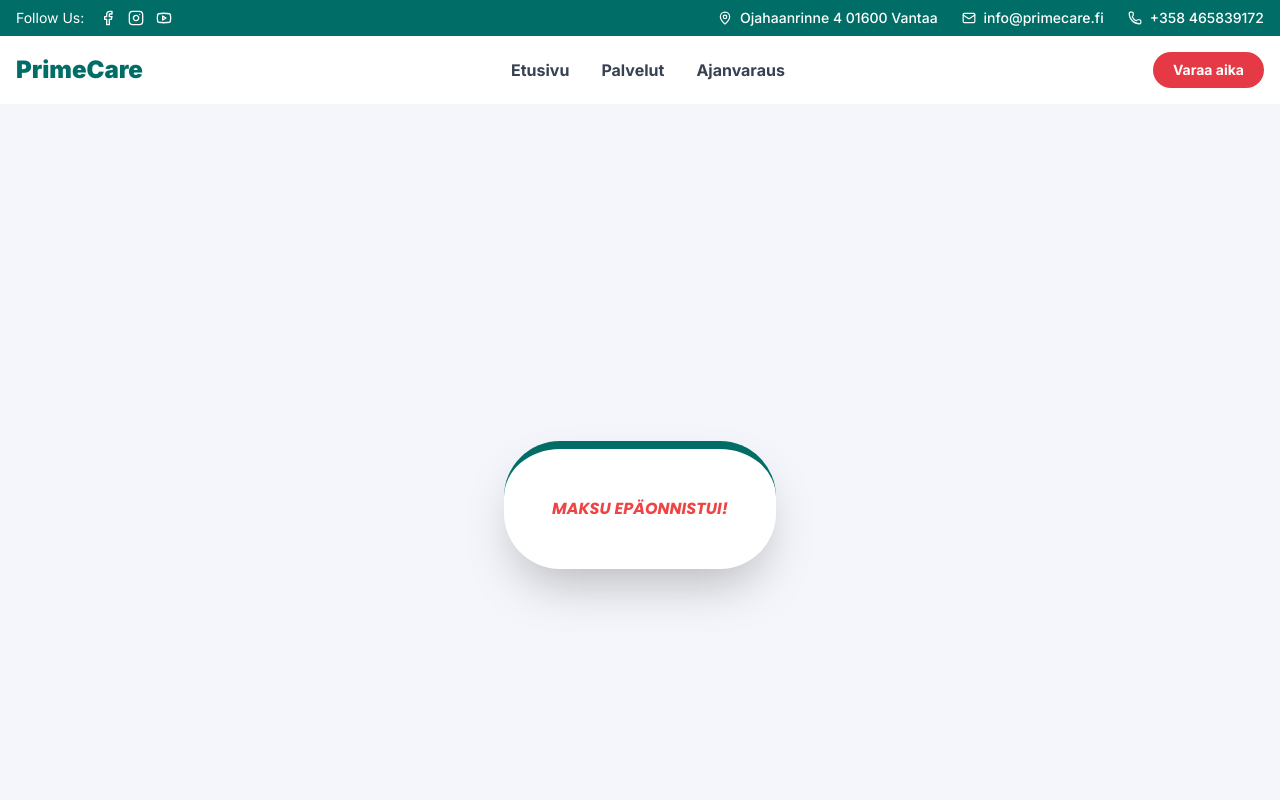
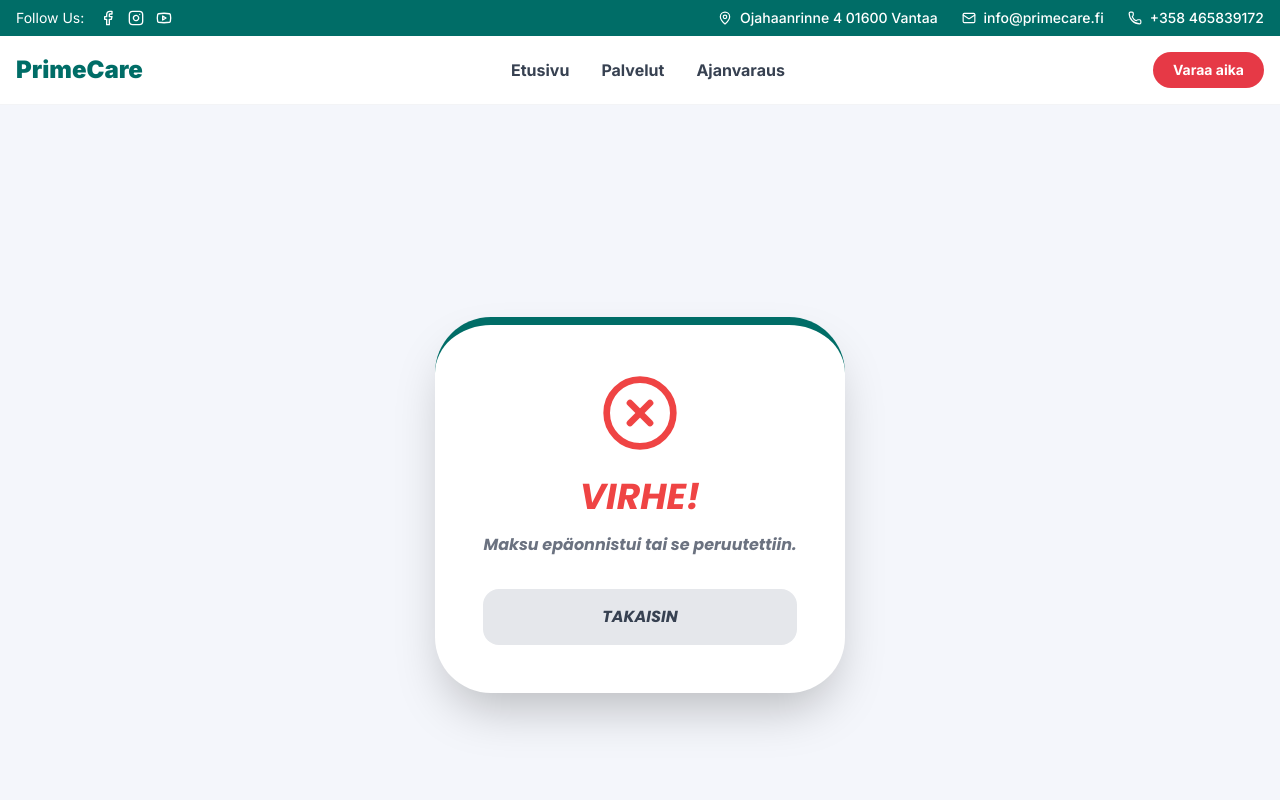
Before and after one commit to alfuapp/primelast, a Next.js app: page /paytrail/payment-success in a window 1280 px wide. Shown: the top 800 px of the page. Built offline with nearby package versions, Linux system fonts and the light colour scheme.

Commit message:
hagaajinta dashbordka u dambeeyay

```diff
--- a/app/paytrail/payment-success/page.tsx
+++ b/app/paytrail/payment-success/page.tsx
@@ -14,19 +14,19 @@ function SuccessContent() {
   useEffect(() => {
     const finalizeOrder = async () => {
       const checkoutStatus = searchParams.get('checkout-status');
+      const orderId = searchParams.get('checkout-stamp');
 
-      if (checkoutStatus === 'ok') {
+      if (checkoutStatus === 'ok' && orderId) {
         try {
           // ⭐ Halkan ayaan Firestore ku kaydinaynaa xogta foomka ee dhabta ah
           await addDoc(collection(db, "tilaukset"), {
-            orderId: searchParams.get('checkout-stamp'),
+            orderId: orderId,
             etunimi: searchParams.get('checkout-firstname') || "Asiakas",
-            sukunimi: searchParams.get('checkout-lastname') || "",
             email: searchParams.get('checkout-email') || "Ei sähköpostia",
             hinta: Number(searchParams.get('checkout-amount')) / 100,
 
-            // ⭐ KUWAN AYAA HADDA MUHIIM AH:
-            puh: searchParams.get('puh') || "Ei puhelinnumeroa",
+            // ⭐ XOGTA CUSUB (Waxay ka imaanaysaa URL-ka la soo hufay)
+            puh: searchParams.get('puh') || "Ei numeroa",
             viesti: searchParams.get('viesti') || "Ei viestiä",
             palvelu: searchParams.get('palvelu') || "Palvelu",
 
@@ -38,7 +38,7 @@ function SuccessContent() {
           setStatus('success');
         } catch (error) {
           console.error("Firestore Error:", error);
-          setStatus('success');
+          setStatus('success'); // Xataa haddii Firebase dhibo, lacagtu waa OK
         }
       } else {
         setStatus('error');
@@ -47,7 +47,12 @@ function SuccessContent() {
     finalizeOrder();
   }, [searchParams]);
 
-  if (status === 'loading') return <div className="min-h-screen flex items-center justify-center bg-[#f4f6fb] font-black text-[#006d67] italic animate-pulse">VAHVISTETAAN...</div>;
+  if (status === 'loading') return (
+    <div className="min-h-screen flex flex-col items-center justify-center bg-[#f4f6fb]">
+      <Loader2 className="animate-spin text-[#006d67] mb-4" size={50} />
+      <p className="font-black text-[#006d67] uppercase italic animate-pulse">Vahvistetaan varausta...</p>
+    </div>
+  );
 
   return (
     <div className="min-h-screen flex items-center justify-center bg-[#f4f6fb] p-6 text-center font-[Poppins]">
@@ -55,12 +60,17 @@ function SuccessContent() {
         {status === 'success' ? (
           <>
             <CheckCircle2 className="text-[#006d67] mx-auto mb-6" size={80} />
-            <h1 className="text-4xl font-black text-[#006d67] uppercase italic mb-4 leading-none">GUUL!</h1>
-            <p className="font-bold text-gray-500 mb-8 italic">Maksusi on vahvistettu. Kaikki tiedot on tallennettu.</p>
-            <button onClick={() => router.push('/admin')} className="w-full bg-[#006d67] text-white py-4 rounded-2xl font-black uppercase italic shadow-xl">DASHBOARD-KA TAG</button>
+            <h1 className="text-4xl font-black text-[#006d67] uppercase italic mb-4 leading-none tracking-tighter">VALMIS!</h1>
+            <p className="font-bold text-gray-400 mb-8 italic text-xs uppercase tracking-widest leading-relaxed">Varaus ja maksu on tallennettu onnistuneesti.</p>
+            <button onClick={() => router.push('/admin')} className="w-full bg-[#006d67] text-white py-4 rounded-2xl font-black uppercase italic shadow-xl tracking-widest">DASHBOARD-KA TAG</button>
           </>
         ) : (
-          <div className="text-red-500 font-black italic uppercase">Maksu epäonnistui!</div>
+          <>
+            <XCircle className="text-red-500 mx-auto mb-6" size={80} />
+            <h1 className="text-4xl font-black text-red-500 uppercase italic mb-4">VIRHE!</h1>
+            <p className="font-bold text-gray-500 mb-8 italic">Maksu epäonnistui tai se peruutettiin.</p>
+            <button onClick={() => router.push('/')} className="w-full bg-gray-200 text-gray-700 py-4 rounded-2xl font-black uppercase italic">TAKAISIN</button>
+          </>
         )}
       </div>
     </div>
@@ -69,7 +79,7 @@ function SuccessContent() {
 
 export default function SuccessPage() {
   return (
-    <Suspense fallback={<div className="min-h-screen flex items-center justify-center">Ladataan...</div>}>
+    <Suspense fallback={<div className="min-h-screen flex items-center justify-center bg-[#f4f6fb]">Ladataan...</div>}>
       <SuccessContent />
     </Suspense>
   );
```
